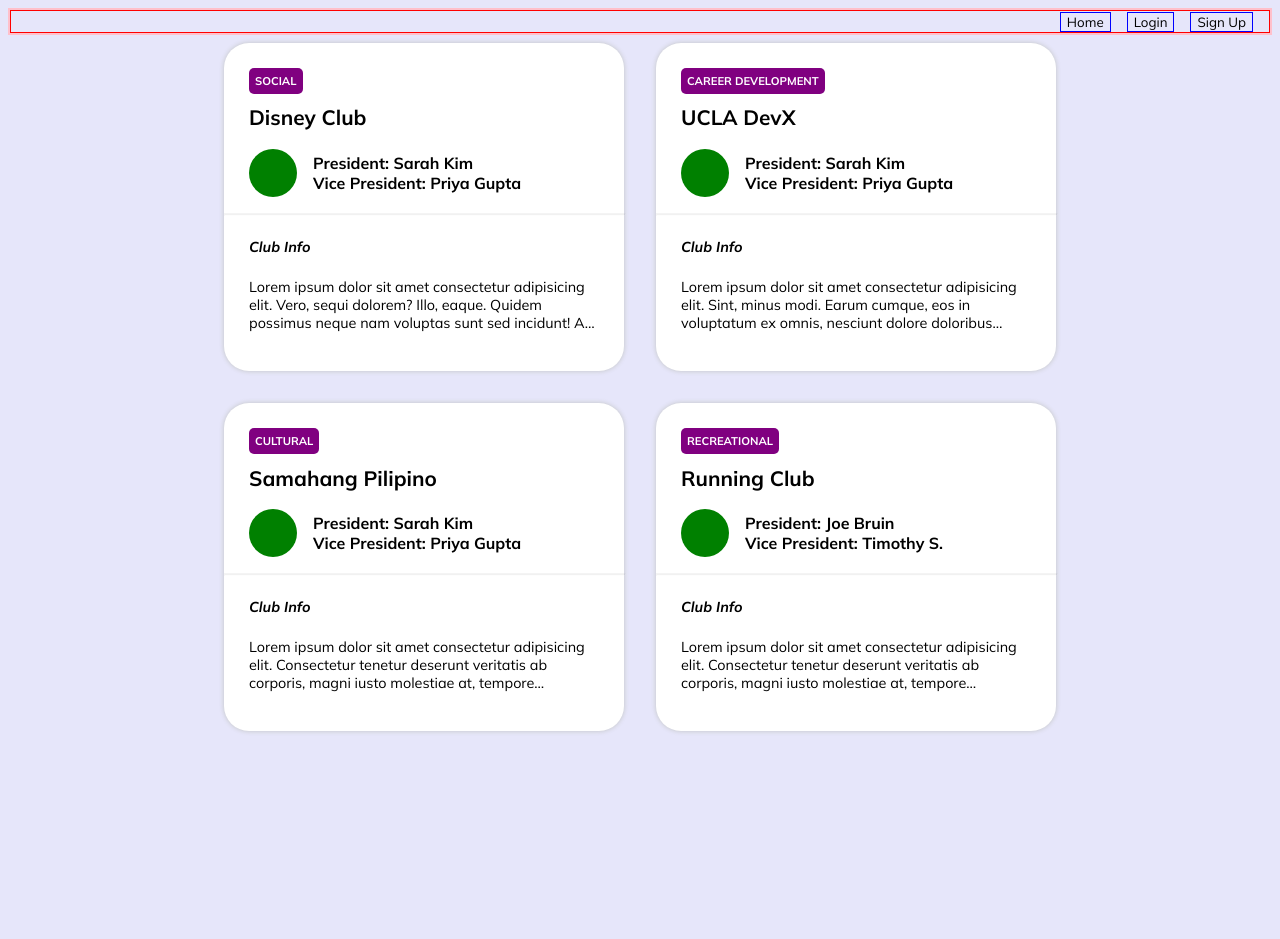
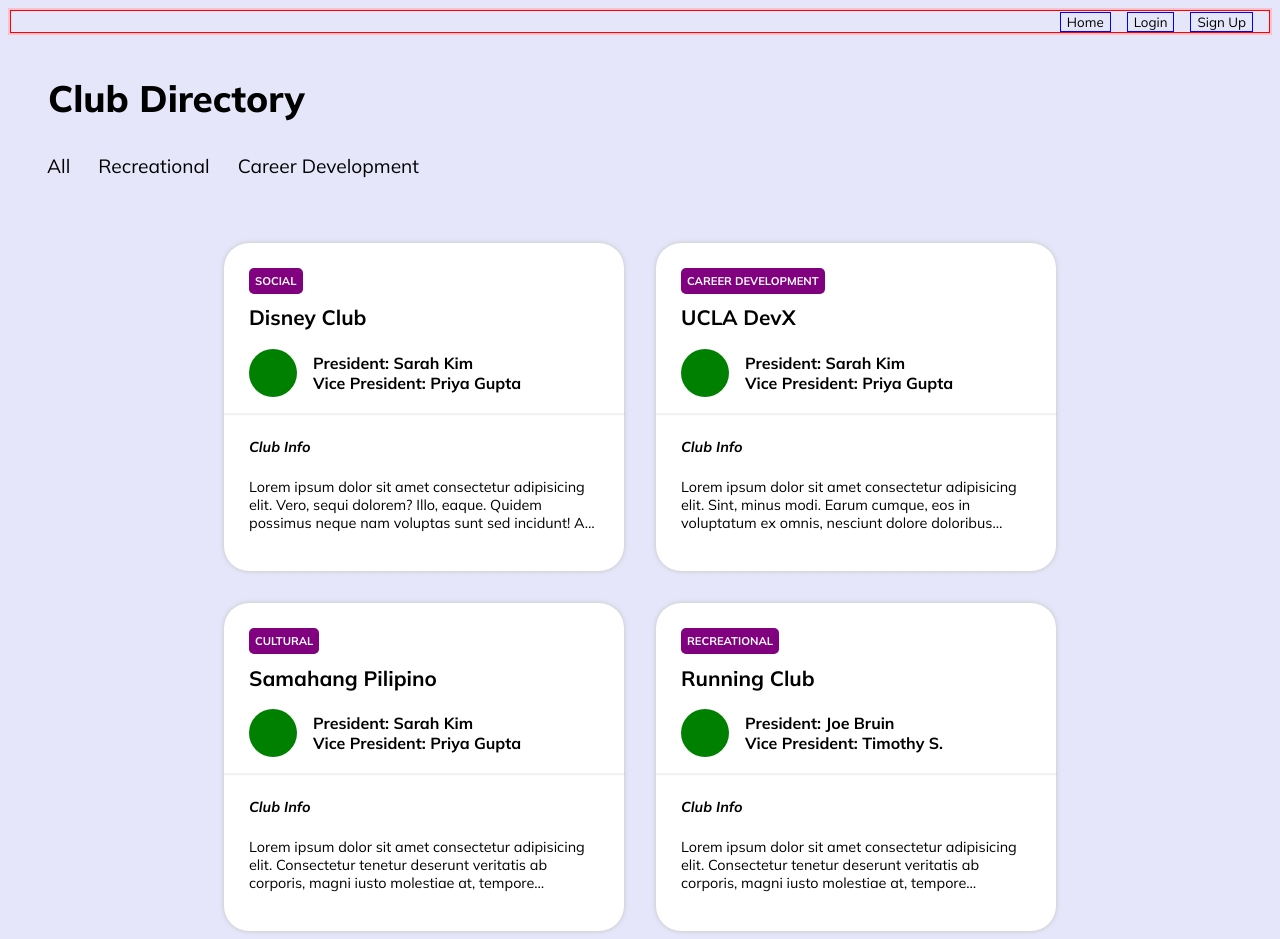
Before and after one commit to jenpennen/ucla-perspective, a React (Vite) app: page /#/ClubDirectory in a window 1280 px wide. Before the commit the page ends 800 px from the top, so only its background shows below. Built offline with nearby package versions, Linux system fonts and the light colour scheme.

Commit message:
Added a title and filter buttons to the club directory.

```diff
--- a/src/pages/ClubDirectory.jsx
+++ b/src/pages/ClubDirectory.jsx
@@ -3,7 +3,7 @@
 
 const Body = styled.body `
   display: flex;
-  justify-content: center;
+  flex-wrap: wrap;
 `;
 
 const Container = styled.div `
@@ -12,11 +12,36 @@
   flex-wrap: wrap;
   justify-content: center;
   gap: 2em;
+  margin-top: 2em;
+`;
+
+const Title = styled.h1 `
+  width: 100%;
+  font-weight: 800;
+  font-size: 2.3em;
+  text-align: left;
+  margin: 0;
+`;
+
+const Filters = styled.div `
+  margin: 0 25px;
+`;
+
+const Button = styled.button `
+  border: none;
+  text-transformation: uppercase;
+  font-size: 1.2em;
 `;
 
 function ClubDirectory() {
   return (
     <Body>
+      <Title>Club Directory</Title>
+      <Filters>
+        <Button>All</Button>
+        <Button>Recreational</Button>
+        <Button>Career Development</Button>
+      </Filters>
       <Container>
         <PropFull />
       </Container>
```
